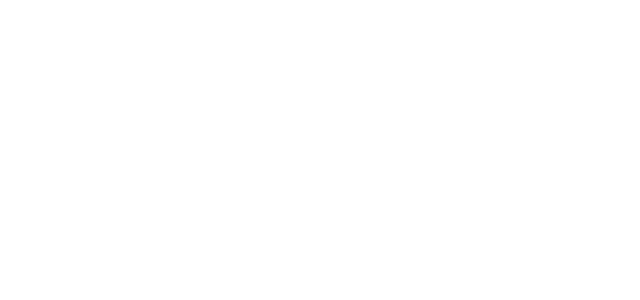
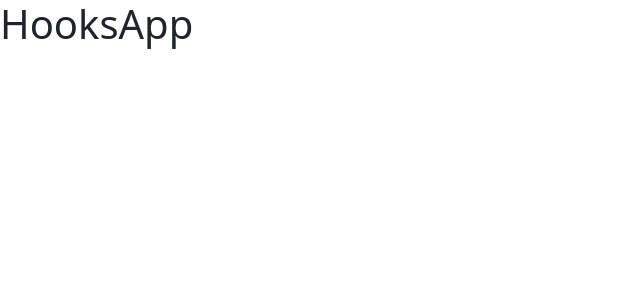
Before and after one commit to lauraportillo/hook-app, a React (Create React App) app: page / in a window 1280 px wide. Shown: the top 300 px of the page, without its empty margins (0-640 px from the left). Built offline with nearby package versions, Linux system fonts and the light colour scheme.

Commit message:
add css bootstrap

```diff
--- a/public/index.html
+++ b/public/index.html
@@ -6,6 +6,9 @@
     <meta name="viewport" content="width=device-width, initial-scale=1" />
     <meta name="theme-color" content="#000000" />
     <meta name="description" content="Web site created using create-react-app" />
+    <link href="https://cdn.jsdelivr.net/npm/bootstrap@5.1.3/dist/css/bootstrap.min.css" rel="stylesheet"
+      integrity="sha384-1BmE4kWBq78iYhFldvKuhfTAU6auU8tT94WrHftjDbrCEXSU1oBoqyl2QvZ6jIW3" crossorigin="anonymous">
+
     <title>Hooks App</title>
   </head>
   <body>
--- a/src/components/App.js
+++ b/src/components/App.js
@@ -1,8 +1,11 @@
 import React from 'react';
 import '../stylesheets/App.css';
 
-function App() {
-  return <div></div>;
+const App = () => {
+  return (
+    <h1>HooksApp</h1>
+  )
+
 }
 
 export default App;
```
